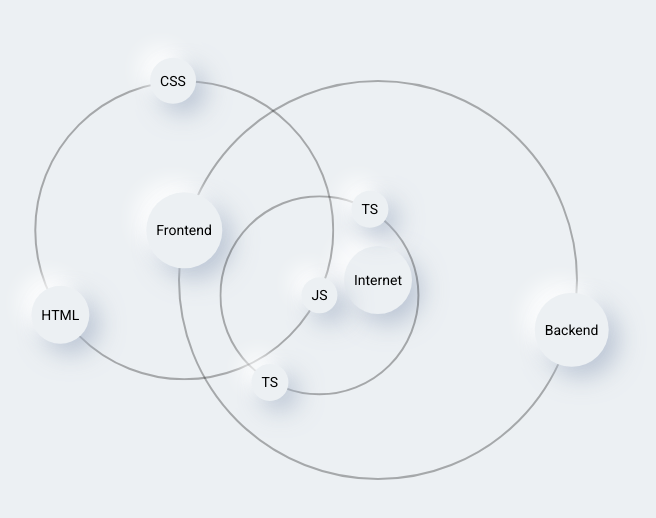
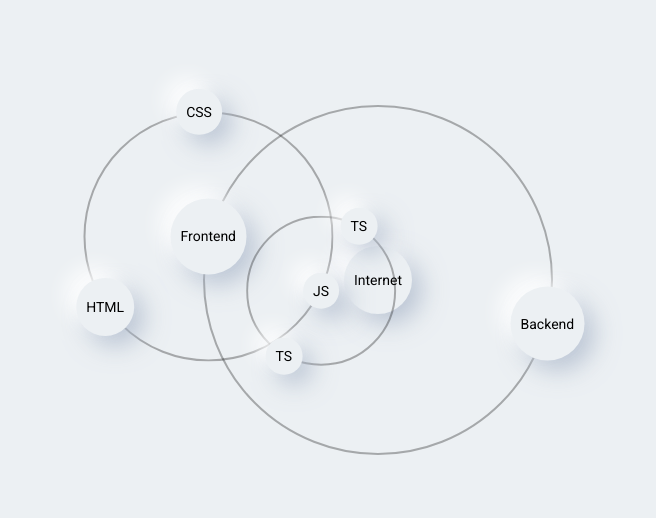
Before and after one commit to Offllane/skillSchema, a website with bundled scripts: page index.html in a window 1280 px wide. Shown: the part 120-638 px from the top of the page, without its empty margins (262-918 px from the left). Built offline with nearby package versions, Linux system fonts and the light colour scheme.

Commit message:
fix issue related with start orbit width of zero element

```diff
--- a/index.html
+++ b/index.html
@@ -11,7 +11,7 @@
 <body>
 <div class="wrapper">
   <div class="main-node" id="0">
-    <div class="orbit"></div>
+    <div class="orbit" id="zero-orbit"></div>
     <div>Internet</div>
   </div>
 </div>
--- a/src/styles/main.scss
+++ b/src/styles/main.scss
@@ -39,7 +39,7 @@ body {
     position: absolute;
     border: 2px solid rgba(0, 0, 0, .3);
     border-radius: 50%;
-    width: 400px;
+    width: 500px;
     aspect-ratio: 1 / 1;
   }
 }
--- a/src/typeScript/config.js
+++ b/src/typeScript/config.js
@@ -1,5 +1,5 @@
 export const config = {
-    startOrbitWidth: 400,
+    startOrbitWidth: 350,
     startRotationPeriod: 180
 };
 //# sourceMappingURL=config.js.map
--- a/src/typeScript/config.ts
+++ b/src/typeScript/config.ts
@@ -1,4 +1,4 @@
 export const config = {
-  startOrbitWidth: 400,
+  startOrbitWidth: 350,
   startRotationPeriod: 180
 }
--- a/src/typeScript/main.js
+++ b/src/typeScript/main.js
@@ -1,9 +1,14 @@
 import { startData } from "./data.js";
+import { config } from "./config.js";
 import { SkillNode } from "./models/skillNode.js";
 console.log(startData);
+setMainOrbitStartWidth(config.startOrbitWidth);
 startData.forEach((skillNode) => {
     const sameLevelSkillNodes = startData.filter(_skillNode => _skillNode.parentNodeId === skillNode.parentNodeId);
     skillNode.sameLevelSkillNodesQuantity = sameLevelSkillNodes.length;
     new SkillNode(skillNode);
 });
+function setMainOrbitStartWidth(width) {
+    document.getElementById('zero-orbit').style.width = `${width}px`;
+}
 //# sourceMappingURL=main.js.map
--- a/src/typeScript/main.ts
+++ b/src/typeScript/main.ts
@@ -1,7 +1,10 @@
 import { startData } from "./data.js";
+import  {config} from "./config.js";
 import { SkillNode} from "./models/skillNode.js";
 
 console.log(startData);
+
+setMainOrbitStartWidth(config.startOrbitWidth);
 
 startData.forEach((skillNode: ISkillNode) => {
   const sameLevelSkillNodes = startData.filter(_skillNode => _skillNode.parentNodeId === skillNode.parentNodeId);
@@ -9,3 +12,7 @@ startData.forEach((skillNode: ISkillNode) => {
 
   new SkillNode(skillNode);
 })
+
+function setMainOrbitStartWidth(width: number): void {
+  document.getElementById('zero-orbit').style.width = `${width}px`;
+}
```
Also changed, not shown: src/styles/main.css.
